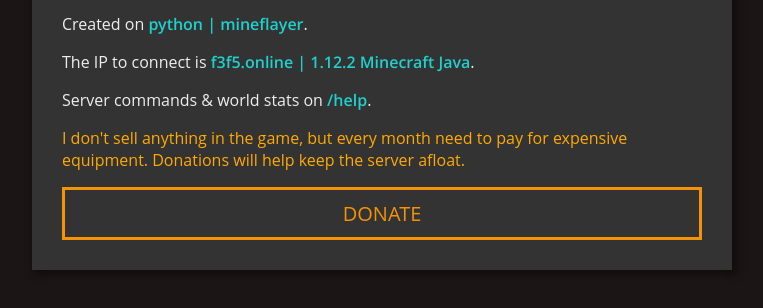
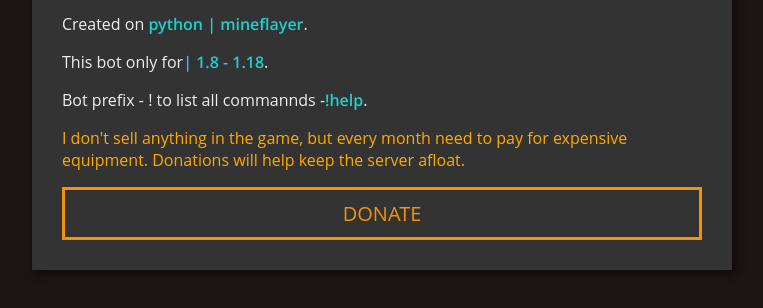
Before and after one commit to KN-4Q/KN_site, a plain HTML site: page index.html in a window 1280 px wide. Shown: the part 348-656 px from the top of the page, without its empty margins (258-1021 px from the left). Drawn offline with Linux system fonts and the light colour scheme; a web font is replaced by a local one.

Commit message:
Update index.html
Not only

```diff
--- a/index.html
+++ b/index.html
@@ -19,9 +19,9 @@
 
     <p>Created on <b>python | mineflayer</b>.
 
-    </p><p>The IP to connect is <b>f3f5.online | 1.12.2 Minecraft Java</b>.
+    </p><p>This bot only for<b>| 1.8 - 1.18</b>.
 
-    </p><p>Server commands & world stats on <b>/help</b>.
+    </p><p>Bot prefix - ! to list all commannds -<b>!help</b>.
 
     </p><p style="color:#ffaa00">I don't sell anything in the game, but every month need to pay for expensive equipment. Donations will help keep the server afloat.</p>
     <div class="progress-section">
```
